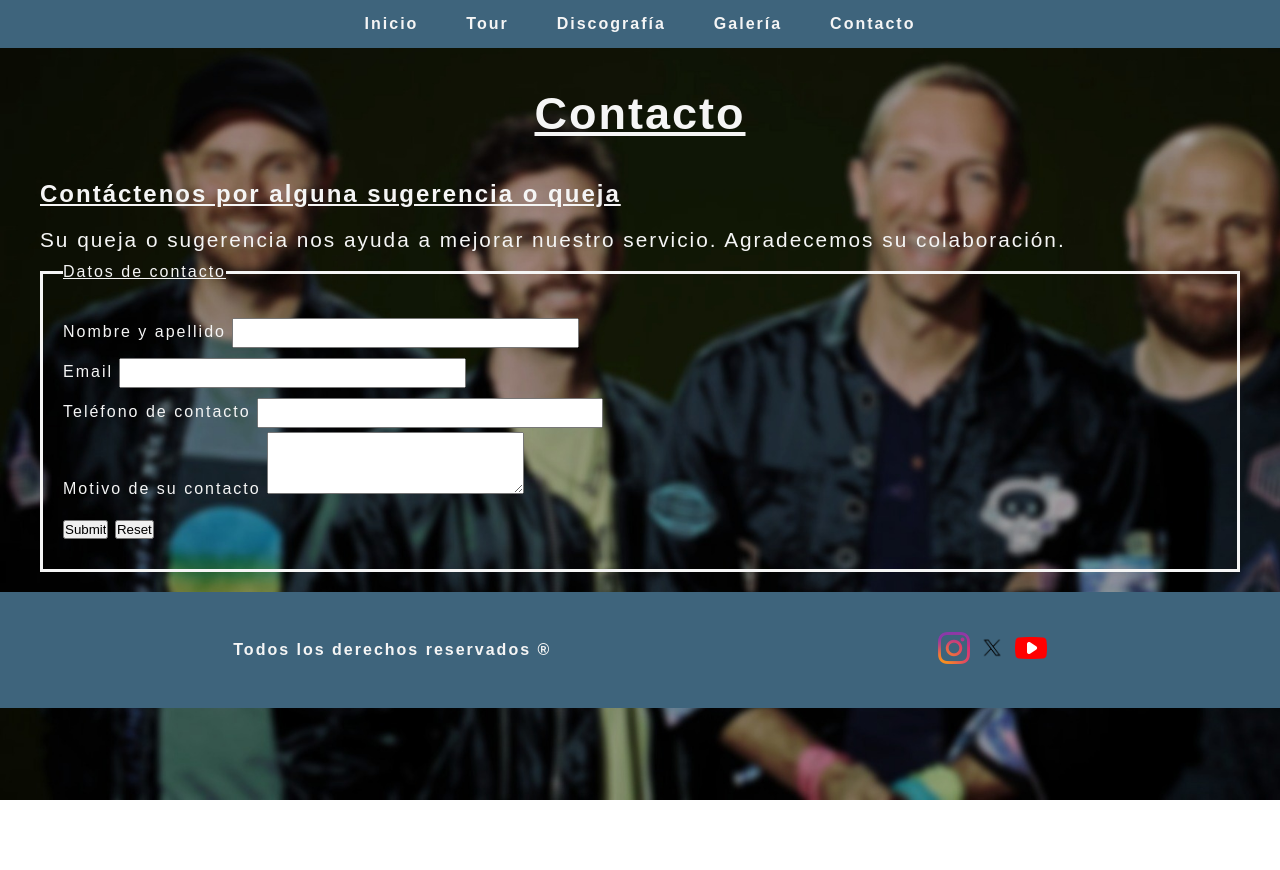
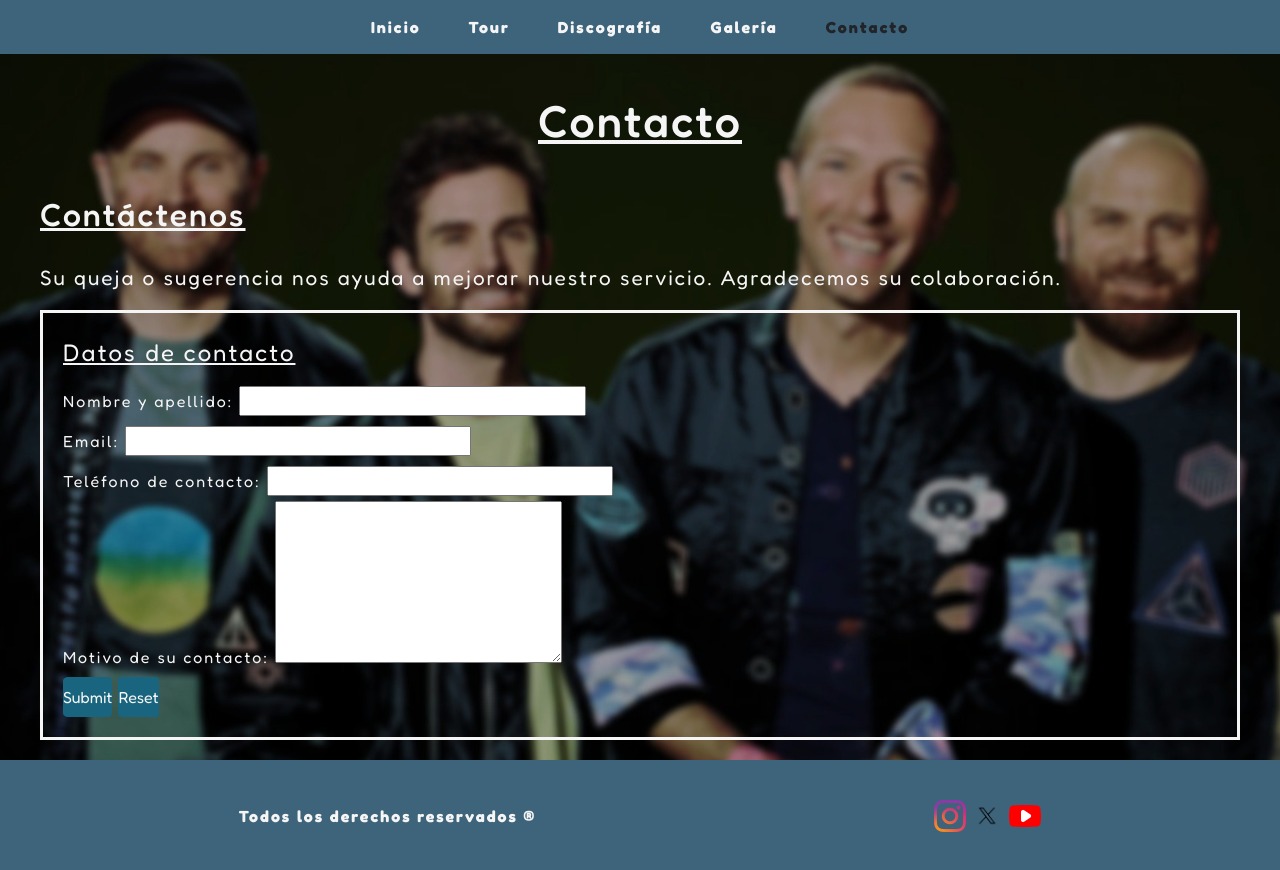
Before and after one commit to nahueldesoza/desarrollo-web-proyecto, a plain HTML site: page pages/contacto.html in a window 1280 px wide. Before the commit the page ends 800 px from the top, so only its background shows below. Drawn offline with nearby package versions, Linux system fonts and the light colour scheme.

```diff
--- a/pages/contacto.html
+++ b/pages/contacto.html
@@ -3,11 +3,14 @@
 <head>
     <meta charset="UTF-8">
     <meta name="viewport" content="width=device-width, initial-scale=1.0">
+    <meta name="description" content="En esta sección podrás cargar tu sugerencia y/o queja respecto al sitio web. Valoramos todas las opiniones, ya que nos ayudan a brindar un mejor servicio.">
     <link rel="shortcut icon" href="../assets/favicon.ico" type="image/x-icon">
     <!-- Link de tipografía -->
     <link rel="preconnect" href="https://fonts.googleapis.com">
     <link rel="preconnect" href="https://fonts.gstatic.com" crossorigin>
-    <link href="https://fonts.googleapis.com/css2?family=Roboto:ital,wght@0,100;0,300;0,400;0,500;0,700;0,900;1,100;1,300;1,400;1,500;1,700;1,900&display=swap" rel="stylesheet">
+    <link href="https://fonts.googleapis.com/css2?family=Fredoka:wght@300..700&display=swap" rel="stylesheet">
+    <!-- link de bt -->
+    <link href="https://cdn.jsdelivr.net/npm/bootstrap@5.3.3/dist/css/bootstrap.min.css" rel="stylesheet" integrity="sha384-QWTKZyjpPEjISv5WaRU9OFeRpok6YctnYmDr5pNlyT2bRjXh0JMhjY6hW+ALEwIH" crossorigin="anonymous">
     <!-- Link de css -->
     <link rel="stylesheet" href="../css/style.css">
     <title>Contacto</title>
@@ -20,38 +23,38 @@
                 <li><a href="./tour.html">Tour</a></li>
                 <li><a href="./discografia.html">Discografía</a></li>
                 <li><a href="./galeria.html">Galería</a></li>
-                <li><a href="">Contacto</a></li>
+                <li><a class="nav-link active" href="">Contacto</a></li>
             </ul>
         </nav>
     </header>
 
-    <main>
+    <main id="contact">
         <h1 class="titulo">Contacto</h1>
-        <h2>Contáctenos por alguna sugerencia o queja</h2>
+        <h2>Contáctenos</h2>
         <section id="form">
             <p>Su queja o sugerencia nos ayuda a mejorar nuestro servicio. Agradecemos su colaboración.</p>
             <form action="">
                 <fieldset>
                     <legend>Datos de contacto</legend>
                     <div>
-                        <label for="nombre">Nombre y apellido</label>
+                        <label for="nombre">Nombre y apellido:</label>
                         <input type="text" name="nombre" id="nombre">
                     </div>
                     <div>
-                        <label for="email">Email</label>
+                        <label for="email">Email:</label>
                         <input type="email" name="email" id="email">
                     </div>
                     <div>
-                        <label for="telefono">Teléfono de contacto</label>
+                        <label for="telefono">Teléfono de contacto:</label>
                         <input type="tel" name="number" id="telefono">
                     </div>
                     <div>
-                        <label for="motivo">Motivo de su contacto</label>
+                        <label for="motivo">Motivo de su contacto:</label>
                         <textarea name="" id="motivo" rows="4" cols="30"></textarea>
                     </div>
-                    <div>
+                    <div class="button">
                         <input type="submit">
-                        <input type="reset" name="" id="">
+                        <input type="reset" name="" id="reset">
                     </div>
                 </fieldset>
             </form>
@@ -64,9 +67,10 @@
         </div>
         <div>
             <a href="https://instagram.com/coldplay" target="_blank"><img src="../assets/instagram.png" alt="Ícono de Instagram"></a>
-            <a href="https://x.com/coldplay" target="_blank"><img src="../assets/redsocialx.png" alt="Ícono de X"></a>
+            <a href="https://x.com/coldplay" target="_blank"><img src="../assets/redsocialx.png" alt="Ícono de Red Social X"></a>
             <a href="https://www.youtube.com/user/ColdplayVEVO" target="_blank"><img src="../assets/youtube.png" alt="Ícono de Youtube"></a>
         </div>
     </footer>
+    <script src="https://cdn.jsdelivr.net/npm/bootstrap@5.3.3/dist/js/bootstrap.bundle.min.js" integrity="sha384-YvpcrYf0tY3lHB60NNkmXc5s9fDVZLESaAA55NDzOxhy9GkcIdslK1eN7N6jIeHz" crossorigin="anonymous"></script>
 </body>
 </html>
```
Also changed, not shown: pages/galeria.html (+21 -14 lines).
